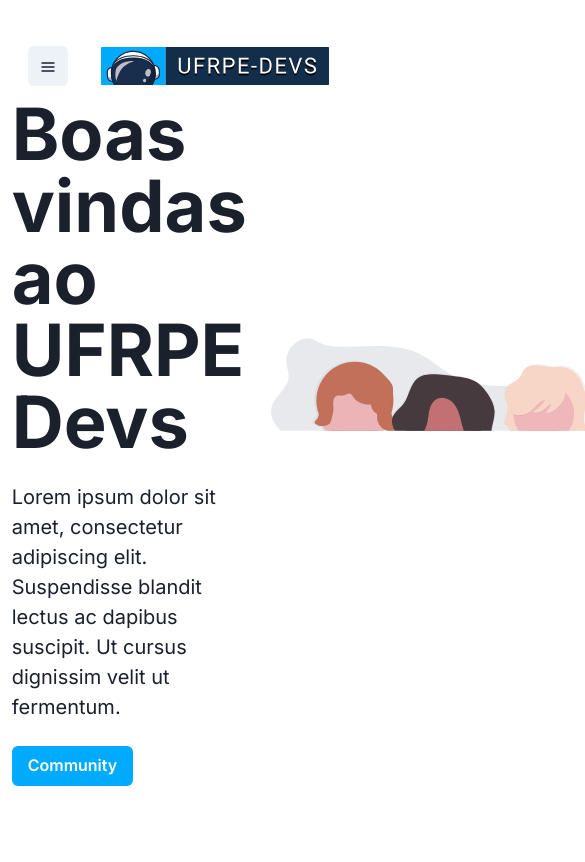
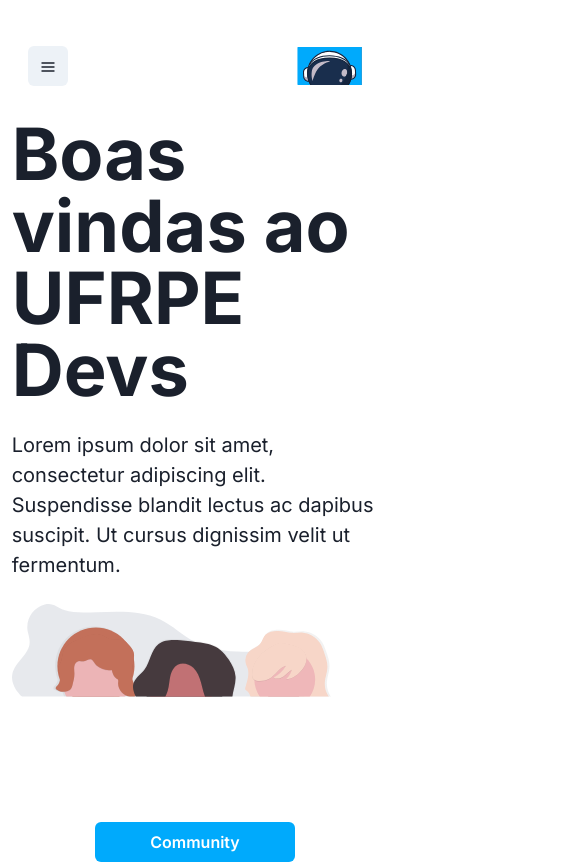
Before and after one commit to ufrpe-devs/ufrpe-devs.github.io, a Next.js app: page / in a window 390 px wide. Shown: the top 862 px of the page, 585 px wide, since content can reach past the window. Built offline with nearby package versions, Linux system fonts and the light colour scheme.

Commit message:
fix(hero): responsiveness adjusted. added transitions

```diff
--- a/components/Home/components/Hero/index.jsx
+++ b/components/Home/components/Hero/index.jsx
@@ -1,21 +1,26 @@
-import { Grid, Box, Button } from "@chakra-ui/react";
+import { SimpleGrid, Box, Button, useMediaQuery } from "@chakra-ui/react";
 import { Community } from "../../../../images";
 
 export default function Hero() {
+  const [isTinyThan767] = useMediaQuery("(max-width: 767px)")
+
   return (
-    <Grid templateColumns="repeat(2, 1fr)" gap={6} style={{display: 'flex', height: '80vh'}}>
+    <Box id="hero">
+      <SimpleGrid columns={{md: 1, lg: 2}} gap={6}>
         <Box w="100%" style={{margin: 'auto'}} >
-        <Box style={{fontSize: 72, fontWeight: 700, lineHeight: 1}}>
+          <Box style={{fontSize: 72, fontWeight: 700, lineHeight: 1, width: isTinyThan767? '100%': '90%'}}>
             Boas vindas ao UFRPE Devs
           </Box>
-        <Box mt={6} style={{fontSize: 20, fontWeight: 400}}>
+          <Box mt={6} style={{fontSize: 20, fontWeight: 400, width: isTinyThan767? '100%': '90%'}}>
             Lorem ipsum dolor sit amet, consectetur adipiscing elit. Suspendisse blandit lectus ac dapibus suscipit. Ut cursus dignissim velit ut fermentum.
           </Box>
-        <Button bg="#00AAFC" color="white" mt={6}>Community</Button>
+          <Button bg="#00AAFC" color="white" mt={6} id="hero-community-button-1">Community</Button>
         </Box>
         <Box w="100%" style={{display: 'flex', alignItems: 'center'}} >
           <Community id="community-home"/>
         </Box>
-    </Grid>
+        <Button bg="#00AAFC" color="white" id="hero-community-button-2">Community</Button>
+      </SimpleGrid>
+    </Box>
   )
 }
--- a/components/Page/components/Navbar/index.jsx
+++ b/components/Page/components/Navbar/index.jsx
@@ -1,4 +1,3 @@
-import { ReactNode } from 'react';
 import { LogoRectangle } from "../../../../images"
 import {
   Box,
@@ -6,13 +5,14 @@ import {
   HStack,
   Link,
   IconButton,
-  Button,
   useDisclosure,
-  useColorModeValue,
   Stack,
+  useMediaQuery,
+  Slide,
+  Collapse
 } from '@chakra-ui/react';
-import { HamburgerIcon, CloseIcon, AddIcon } from '@chakra-ui/icons';
-
+import { HamburgerIcon, CloseIcon } from '@chakra-ui/icons';
+import { useEffect } from "react";
 const Links = ['Home', 'About us', 'Projects', "Community"];
 
 const NavLink = ({ children }) => (
@@ -32,6 +32,18 @@ const NavLink = ({ children }) => (
 
 export default function Navbar() {
   const { isOpen, onOpen, onClose } = useDisclosure();
+  const [isTinyThan767] = useMediaQuery("(max-width: 767px)")
+
+  useEffect(() => {
+    if(isTinyThan767) {
+      document.getElementById("main-logo-rectangle").setAttribute("width", 125)
+      document.getElementById("main-logo-rectangle").setAttribute("viewBox", "0 0 20 170")
+      return
+    }
+    document.getElementById("main-logo-rectangle").setAttribute("width", 228)
+    document.getElementById("main-logo-rectangle").setAttribute("viewBox", "0 0 1020 170")
+
+  }, [isTinyThan767])
 
   return (
     <>
@@ -47,7 +59,7 @@ export default function Navbar() {
           />
           <HStack spacing={8} alignItems={'center'}>
 
-          <LogoRectangle id="main-logo-rectangle"/>
+          <LogoRectangle id="main-logo-rectangle" />
 
           </HStack>
           <Flex alignItems={'center'}>
@@ -72,15 +84,15 @@ export default function Navbar() {
           </Flex>
         </Flex>
 
-        {isOpen ? (
-          <Box pb={4} display={{ md: 'none' }}>
-            <Stack as={'nav'} spacing={4}>
-              {Links.map((link) => (
-                <NavLink key={link}>{link}</NavLink>
-              ))}
-            </Stack>
-          </Box>
-        ) : null}
+        <Collapse in={isOpen} animateOpacity>
+          <hr/>
+          <Stack as={'nav'} spacing={4}>
+            {Links.map((link) => (
+              <NavLink key={link}>{link}</NavLink>
+            ))}
+          </Stack>
+          <hr/>
+        </Collapse>
       </Box>
 
       {/* <Box p={4}>Main Content Here</Box> */}
--- a/components/Page/components/theme.js
+++ /dev/null
@@ -1,19 +0,0 @@
-export const mainLogoRectangle = {
-  // style object for base or default style
-  baseStyle: {
-    cursor: 'pointer',
-    transition: '0.5s all',
-    _hover: {
-      opacity: 0.9
-    }
-  },
-  // styles for different sizes ("sm", "md", "lg")
-  sizes: {},
-  // styles for different visual variants ("outline", "solid")
-  variants: {},
-  // default values for `size` and `variant`
-  defaultProps: {
-    size: "",
-    variant: "",
-  },
-}
--- a/styles/theme.js
+++ b/styles/theme.js
@@ -10,17 +10,53 @@ export const theme = extendTheme({
         width: "100vw",
         padding: "4vh 3vw",
         "div:first-child": {
-          width: '100%'
-        }
+          width: '100%',
+          position: 'relative'
+        },
       },
 
       "#main-logo-rectangle": {
         cursor: 'pointer',
-        transition: '0.5s all',
+        transition: '0.5s opacity',
         _hover: {
           opacity: 0.9
+        },
+        '@media screen and (max-width: 767px)': {
+          position: 'absolute',
+          right: 0
+        },
+        '@media screen and (min-width: 767px)': {
+          position: 'relative',
+        },
+      },
 
-        }
+      "#community-home": {
+        width: 'auto',
+        height:' auto',
+      },
+
+      "#hero": {
+        display: 'flex',
+        height: '80vh',
+        '@media screen and (max-width: 992px)': {
+          marginTop: '20px',
+          "#hero-community-button-1": {
+            display: 'none'
+          },
+          "#hero-community-button-2": {
+            display: 'block',
+            width: 200,
+            margin: 'auto'
+          }
+        },
+        '@media screen and (min-width: 992px)': {
+          "#hero-community-button-1": {
+            display: 'block'
+          },
+          "#hero-community-button-2": {
+            display: 'none'
+          }
+        },
       }
     }),
   },
```
Also changed, not shown: public/community.svg. Lines whose indentation alone changed are shown as unchanged.
